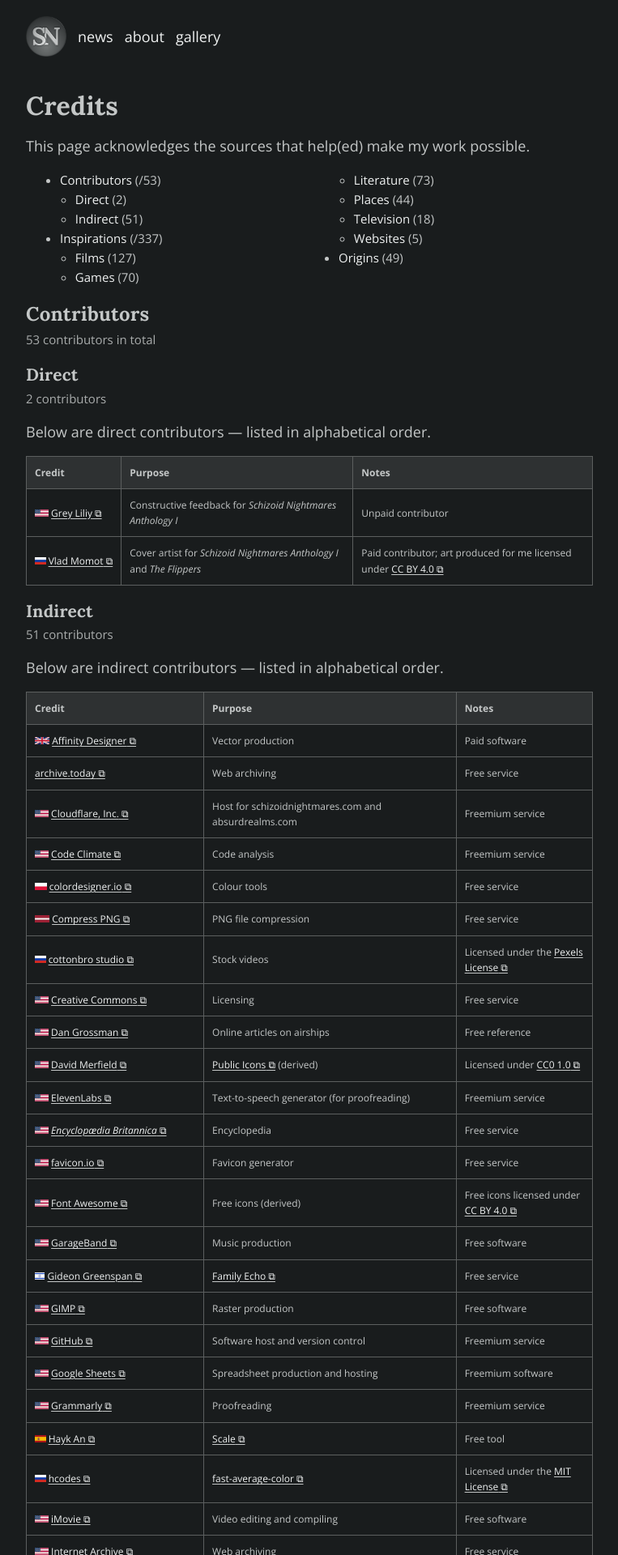
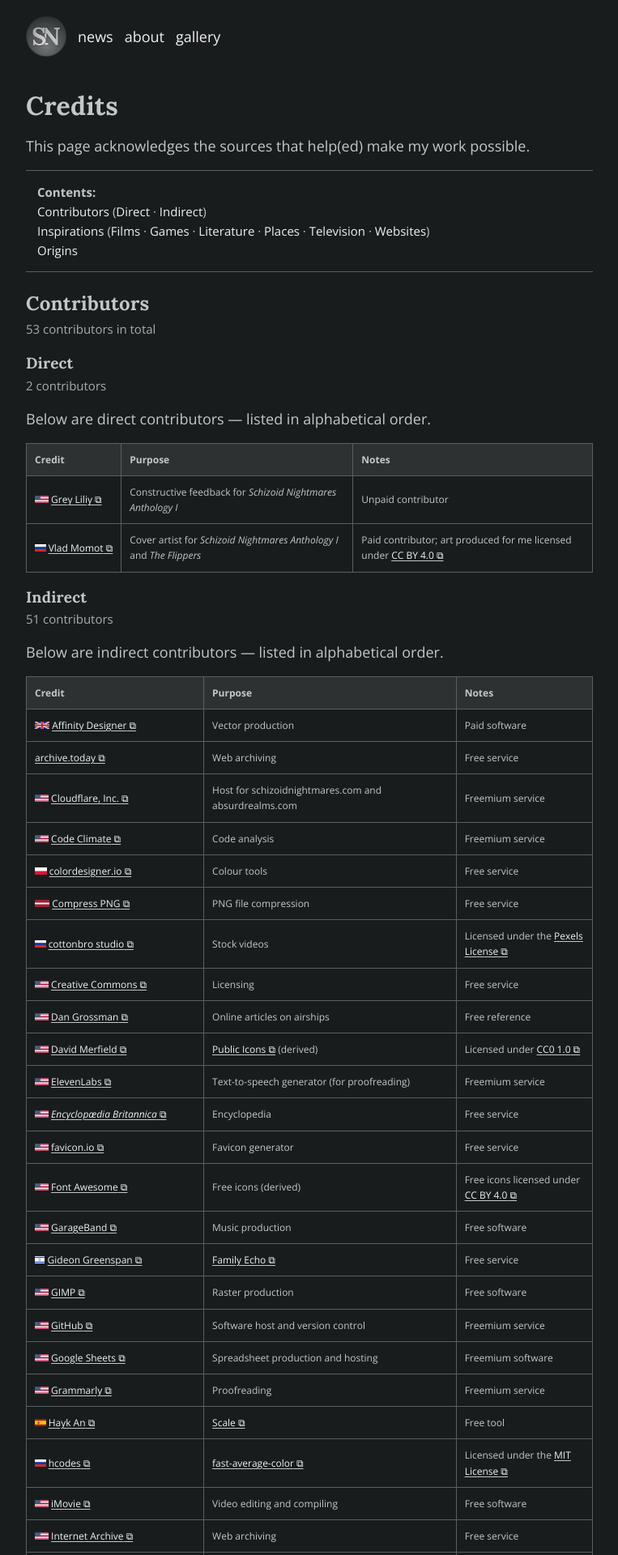
Before and after one commit to schizoidnightmares/schizoidnightmares.com, a Jekyll site: the page built from credits.md, in a window 1280 px wide. Shown: the top 1920 px of the page at 81% size, without its empty margins (258-1021 px from the left). Built offline with Jekyll 4.4.1, drawn with Linux system fonts in a browser that asks for light colours.

Commit message:
toc and spacing

```diff
--- a/_includes/gallery.html
+++ b/_includes/gallery.html
@@ -3,7 +3,7 @@
     {% if item.author == include.author %}
     <div>
         <a href="{{ item.src }}" target="_blank"><img src="{{ item.thumb }}"></a>
-        <p class="caption">{% if item.url %}<a href="{{ item.url }}" target="_blank">{{ item.title }}</a>{% else %}{{ item.title }}{% endif %} <small>({{ item.date }})</small></p>
+        <p class="caption">{% if item.url %}<a href="{{ item.url }}" target="_blank">{{ item.title }}</a>{% else %}{{ item.title }}{% endif %} <br><small>({{ item.date }})</small></p>
     </div>
     {% endif %}
     {% endfor %}
--- a/_layouts/news.html
+++ b/_layouts/news.html
@@ -1,6 +1,5 @@
 ---
 layout: base
-style: news
 ---
 
 <div class="content">
--- a/assets/css/news.scss
+++ /dev/null
@@ -1,4 +0,0 @@
----
----
-
-.feature { margin: 2rem 0; }
--- a/assets/css/style.scss
+++ b/assets/css/style.scss
@@ -47,14 +47,14 @@
   margin: 0;
 }
 
-h1, h2, h3, h4, h5, h6, p.cap, .gallery, .feature div div, .pagenav, sup, .toc, .plainlinks {
+h1, h2, h3, p.cap, .gallery, .feature div div, .pagenav, sup, .toc, .plainlinks {
   a, a:active, a:visited {
     text-decoration: none;
     &[target="_blank"]::after { content: none; }
     &[href]:where([href^="http"])::after { content: none; }
   }
 }
-h1, h2, h3, h4, h5, h6 {
+h1, h2, h3 {
   font-family: Lora, serif;
   letter-spacing: .02rem;
   margin: 1.5rem 0 1rem;
@@ -65,13 +65,7 @@
   ~ .pagenav { margin-bottom: 1.5rem; }
 }
 h2 { font-size: 2.4rem; }
-h3 { font-size: 2.1rem; }
-h4 { font-size: 1.9rem; }
-h5 { font-size: 1.8rem; }
-h6 {
-  font-size: 1.8rem;
-  font-weight: normal;
-}
+h3 { font-size: 1.9rem; }
 
 p {
   margin: 1.5rem 0;
@@ -102,8 +96,6 @@
 
 code { white-space: nowrap; }
 
-.flag { display: inline; }
-
 .table {
   margin: 1.5rem auto;
   overflow-x: auto;
@@ -130,6 +122,37 @@
     &.smallest {
       font-size: 1.2rem;
       .flag { height: .9rem; }
+    }
+  }
+}
+
+.flag { display: inline; }
+
+.toc {
+  border-bottom: .1rem solid $color-border;
+  border-top: .1rem solid $color-border;
+  font-size: 1.5rem;
+  list-style-type: none;
+  margin-bottom: 2rem;
+  padding: 2%;
+  &::before {
+    content: 'Contents:';
+    display: block;
+    font-weight: bold;
+  }
+  li {
+    &:not(:has(ul)) {
+      display: inline;
+      &::after { content: ' · '; }
+    }
+    &:last-child::after { content: none; }
+  }
+  ul {
+    display: inline;
+    padding: 0;
+    li {
+      &:first-child::before { content: '('; }
+      &:last-child::after { content: ')'; }
     }
   }
 }
@@ -170,21 +193,18 @@
 
 // column lists
 .cols2, .cols3, .cols4 { column-gap: 3rem; }
-
 // two-column lists
 .cols2 {
   column-count: 2;
   font-size: 1.5rem;
   .flag { height: 1.1rem; }
 }
-
 // three-column lists
 .cols3 {
   column-count: 3;
   font-size: 1.3rem;
   .flag { height: 1rem; }
 }
-
 // four-column lists
 .cols4 {
   column-count: 4;
@@ -250,14 +270,19 @@
 }
 
 .feature {
-  align-items: start;
+  align-items: center;
   display: flex;
   margin: 1.5rem 0;
   h2 {
     margin-top: .5rem;
-    + p:not(.cap) { margin-top: -.5rem; }
+    + p {
+      &:not(.cap) { margin-top: -.5rem; }
+      &.cap {
+        margin-bottom: .5rem;
+        + p { margin: .5rem 0 1rem; }
+      }
+    }
   }
-  p:not(.cap) { margin: .5rem 0 1rem; }
   img {
     margin-right: 2.5rem;
     width: 125px;
@@ -270,7 +295,6 @@
     margin-top: 2rem;
   }
   &.option {
-    align-items: center;
     margin: 1rem 0;
     text-decoration: none;
     width: fit-content;
--- a/credits.md
+++ b/credits.md
@@ -7,18 +7,18 @@
 # Credits
 This page acknowledges the sources that help(ed) make my work possible.
 
-- [Contributors](#contributors) (/53)
-  - [Direct](#direct) (2)
-  - [Indirect](#indirect) (51)
-- [Inspirations](#inspirations) (/337)
-  - [Films](#films) (127)
-  - [Games](#games) (70)
-  - [Literature](#literature) (73)
-  - [Places](#places) (44)
-  - [Television](#television) (18)
-  - [Websites](#websites) (5)
-- [Origins](#origins) (49)
-{: .toc .cols2}
+- [Contributors](#contributors)
+  - [Direct](#direct)
+  - [Indirect](#indirect)
+- [Inspirations](#inspirations)
+  - [Films](#films)
+  - [Games](#games)
+  - [Literature](#literature)
+  - [Places](#places)
+  - [Television](#television)
+  - [Websites](#websites)
+- [Origins](#origins)
+{: .toc}
 
 ## Contributors
 53 contributors in total
```
Also changed, not shown: index.md (+1 -1 lines).
